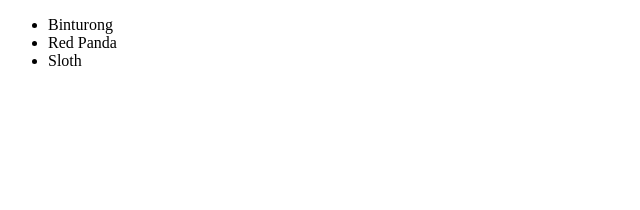
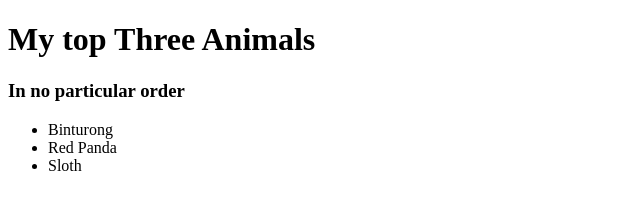
Before and after one commit to JamesThreadgill97/my_first_github_repo, a plain HTML site: page index.html in a window 1280 px wide. Shown: the whole page, without its empty margins (0-640 px from the left). Drawn offline with Linux system fonts and the light colour scheme.

Commit message:
Added two titles to page

```diff
--- a/index.html
+++ b/index.html
@@ -10,6 +10,9 @@
         <link rel="stylesheet" href="">
     </head>
     <body>
+        <h1>My top Three Animals</h1>
+
+        <h3>In no particular order</h3>
         <ul>
             <li>Binturong</li>
             <li>Red Panda</li>
```
